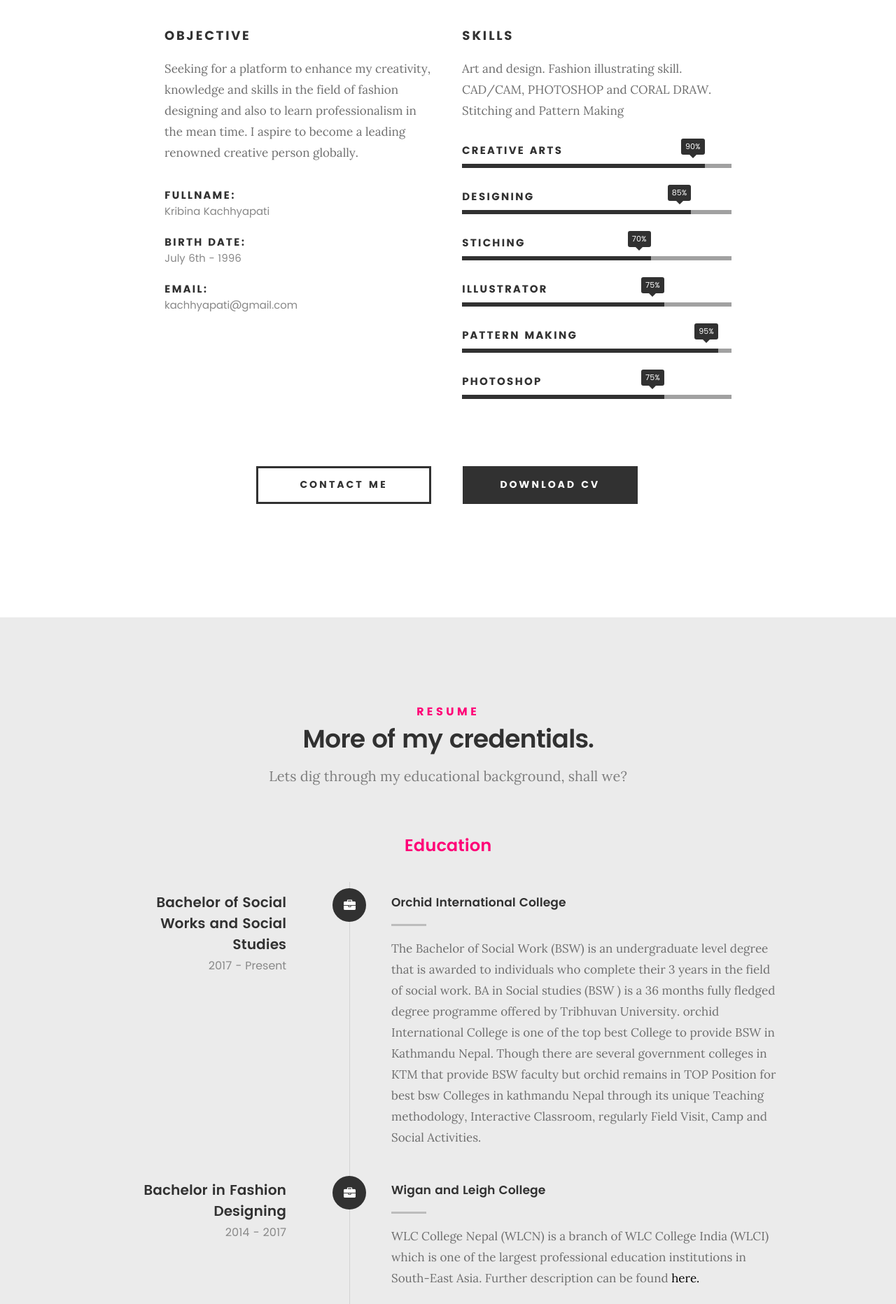
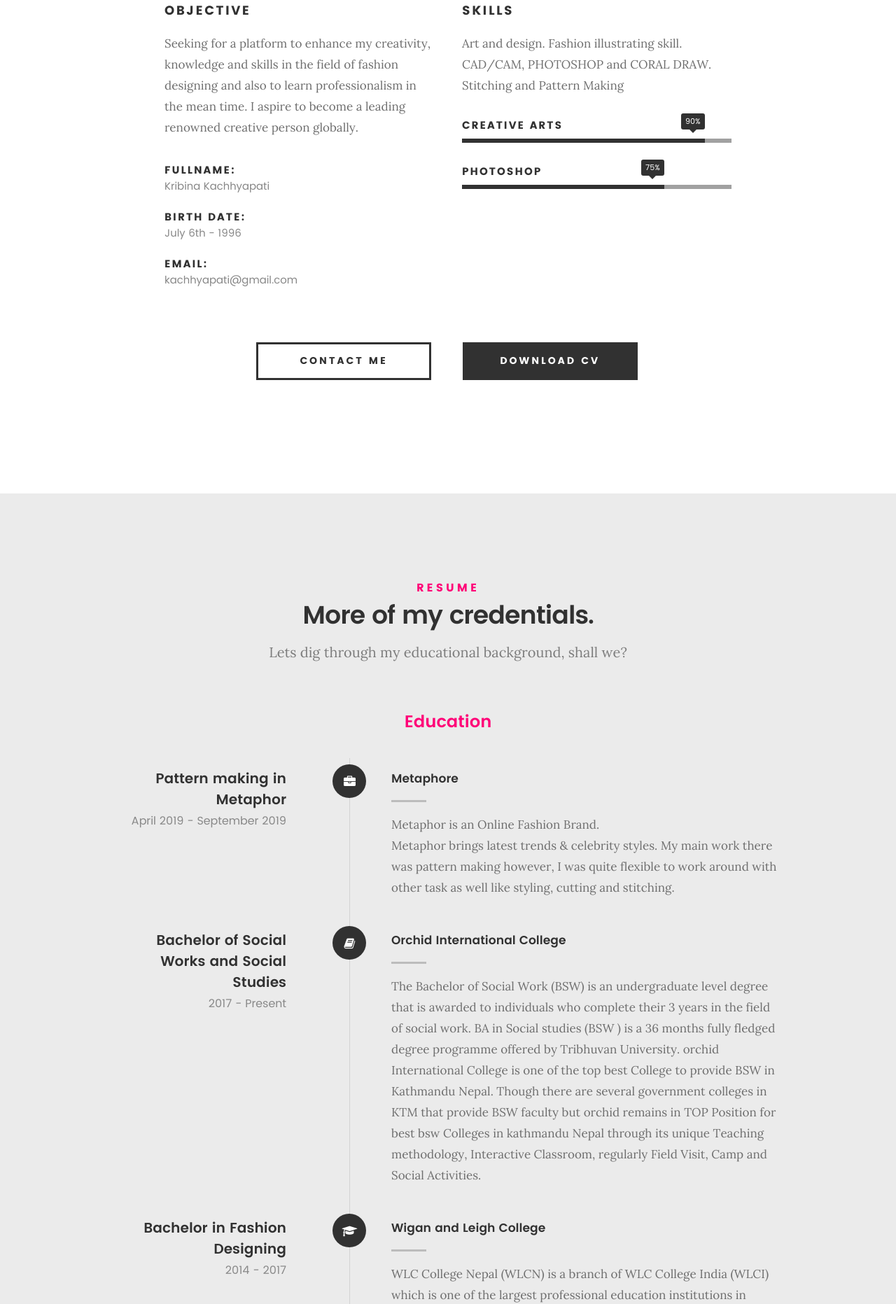
Before and after one commit to kribina/kribina.github.io, a plain HTML site: page index.html in a window 1280 px wide. Shown: the part 1205-3068 px from the top of the page at 70% size. Drawn offline with Linux system fonts and the light colour scheme; files whose address does not match are found by name.

Commit message:
Updated site with new details.

```diff
--- a/index.html
+++ b/index.html
@@ -81,7 +81,7 @@
                 <h1>Let me introduce myself.</h1>
                 <div class="intro-info">
                     <img src="images/profile-pic.jpg" alt="Profile Picture">
-                    <p class="lead">For those of you who have yet to make my acquaintance, please allow me to introduce
+                    <p class="lead">For those of you who are yet to make my acquaintance, please allow me to introduce
                         myself. My name is
                         <b> Kribina Kachhyapati </b>and I am a fashion designer, sketch artist and a social worker.</p>
                 </div>
@@ -129,19 +129,19 @@
                         </div>
                         <strong>Creative Arts</strong>
                     </li>
-                    <li>
+                    <!-- <li>
                         <div class="progress percent85">
                             <span>85%</span>
                         </div>
                         <strong>Designing</strong>
-                    </li>
-                    <li>
+                    </li> -->
+                    <!-- <li>
                         <div class="progress percent70">
                             <span>70%</span>
                         </div>
                         <strong>Stiching</strong>
-                    </li>
-                    <li>
+                    </li> -->
+                    <!-- <li>
                         <div class="progress percent75">
                             <span>75%</span>
                         </div>
@@ -152,7 +152,7 @@
                             <span>95%</span>
                         </div>
                         <strong>Pattern Making</strong>
-                    </li>
+                    </li> -->
                     <li>
                         <div class="progress percent75">
                             <span>75%</span>
@@ -165,7 +165,8 @@
         <div class="row button-section">
             <div class="col-twelve">
                 <a href="#contact" title="Hire Me" class="button stroke smoothscroll">Contact Me</a>
-                <a href="#" title="Download CV" class="button button-primary">Download CV</a>
+                <a href="https://kribina.s3.ap-south-1.amazonaws.com/downloads/cv+.pdf" target="_blank"
+                    title="Download CV" class="button button-primary">Download CV</a>
             </div>
         </div>
     </section>
@@ -190,6 +191,23 @@
                             <i class="fa fa-briefcase"></i>
                         </div>
                         <div class="timeline-header">
+                            <h3>Pattern making in Metaphor</h3>
+                            <p>April 2019 - September 2019</p>
+                        </div>
+                        <div class="timeline-content">
+                            <h4>Metaphore</h4>
+                            <p>Metaphor is an Online Fashion Brand. <br>
+                                Metaphor brings latest trends & celebrity styles. My main work there was pattern making
+                                however, I was quite flexible to
+                                work around with other task as well like styling, cutting and stitching.
+                            </p>
+                        </div>
+                    </div>
+                    <div class="timeline-block">
+                        <div class="timeline-ico">
+                            <i class="fa fa-book"></i>
+                        </div>
+                        <div class="timeline-header">
                             <h3>Bachelor of Social Works and Social Studies</h3>
                             <p>2017 - Present</p>
                         </div>
@@ -211,7 +229,7 @@
                     </div>
                     <div class="timeline-block">
                         <div class="timeline-ico">
-                            <i class="fa fa-briefcase"></i>
+                            <i class="fa fa-graduation-cap"></i>
                         </div>
                         <div class="timeline-header">
                             <h3>Bachelor in Fashion Designing</h3>
@@ -228,7 +246,7 @@
                     </div>
                     <div class="timeline-block">
                         <div class="timeline-ico">
-                            <i class="fa fa-briefcase"></i>
+                            <i class="fa fa-building"></i>
                         </div>
                         <div class="timeline-header">
                             <h3>Science</h3>
```
Also changed, not shown: images/profile-pic-back-up.jpg (added), images/profile-pic.jpg, 1 other file.
